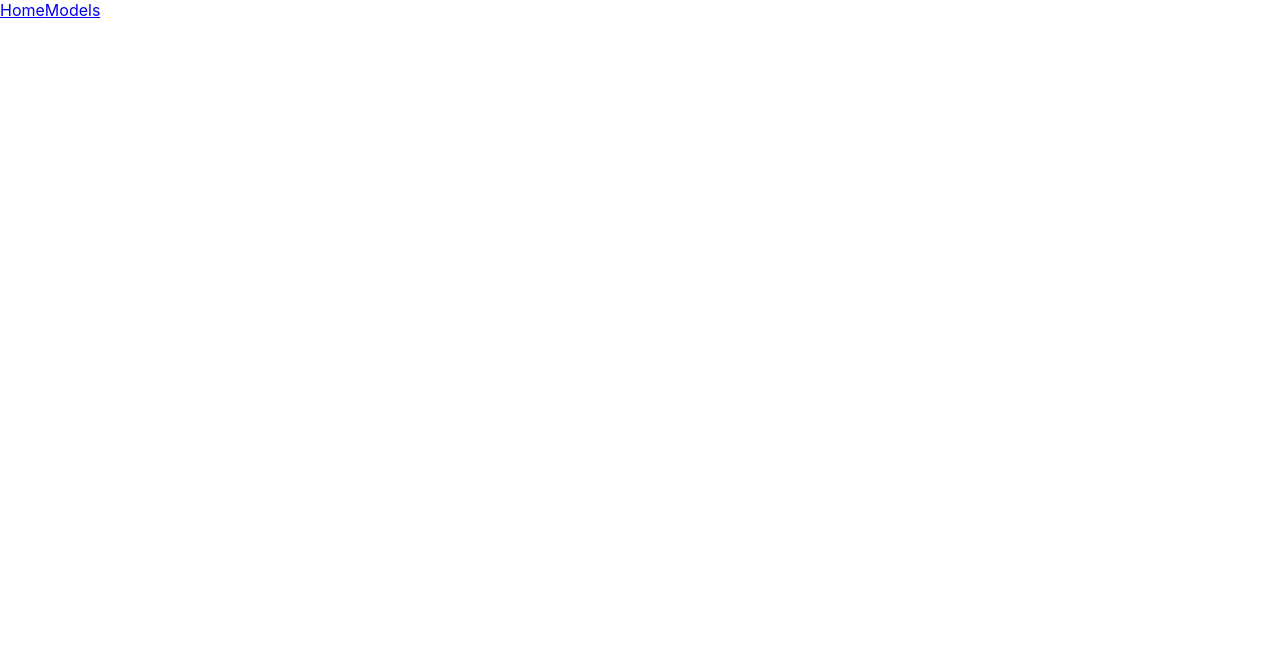
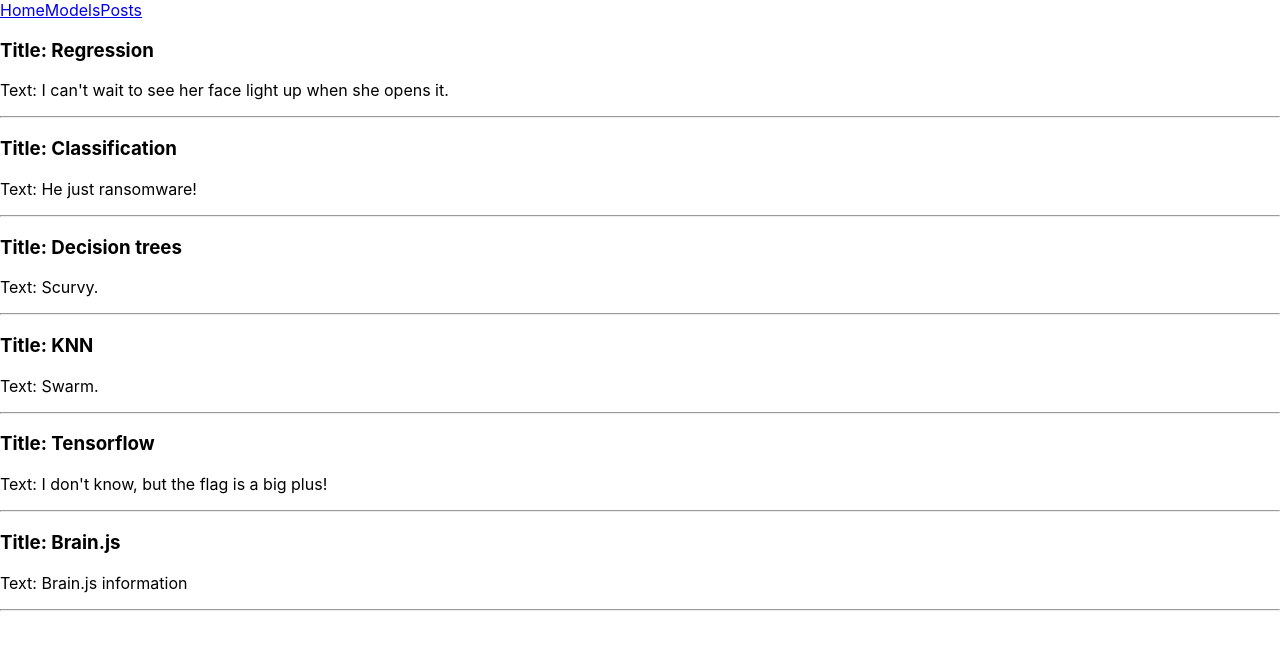
Before and after one commit to Prewishjay13/dash, a React (Create React App) app in the folder afstudeer/: page /posts in a window 1280 px wide. Before the commit this address had no page. Shown: the top 650 px of the page. Built offline with nearby package versions, Linux system fonts and the light colour scheme.

Commit message:
data file updated

```diff
--- a/afstudeer/src/components/Nav.js
+++ b/afstudeer/src/components/Nav.js
@@ -2,6 +2,8 @@ import React from 'react';
 import {Routes, Route, Link} from 'react-router-dom'
 import Home from './Home';
 import Models from './Models';
+import Posts from './Posts';
+
 function Nav() {
 
     return (
@@ -10,10 +12,12 @@ function Nav() {
                 <nav className="nav">
                     <Link to="/" className="nav-item">Home</Link>
                     <Link to="/models" className="nav-item">Models</Link>
+                    <Link to="/posts" className="nav-item">Posts</Link>
                 </nav>
                 <Routes>
                     <Route path="/" element={<Home />}/>
                     <Route path="/models" element={<Models />}/>
+                    <Route path="/posts" element={<Posts />}/>
                 </Routes>
             </div>
     );
--- a/afstudeer/src/data/Data.js
+++ b/afstudeer/src/data/Data.js
@@ -1,4 +1,4 @@
-export default [
+const Data = [
     {
         titel: "Regression",
         text: "I can't wait to see her face light up when she opens it."
@@ -24,3 +24,5 @@ export default [
         text: "Brain.js information"
     }
 ]
+
+export default Data;
```
